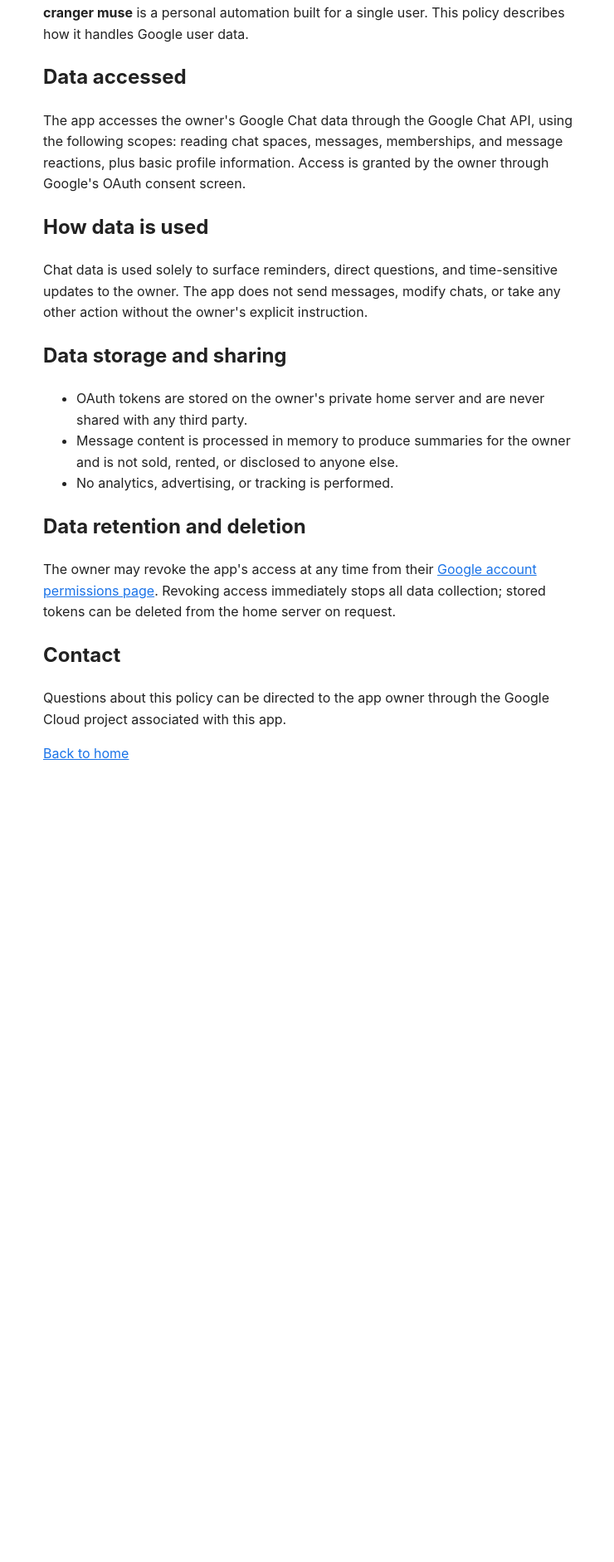
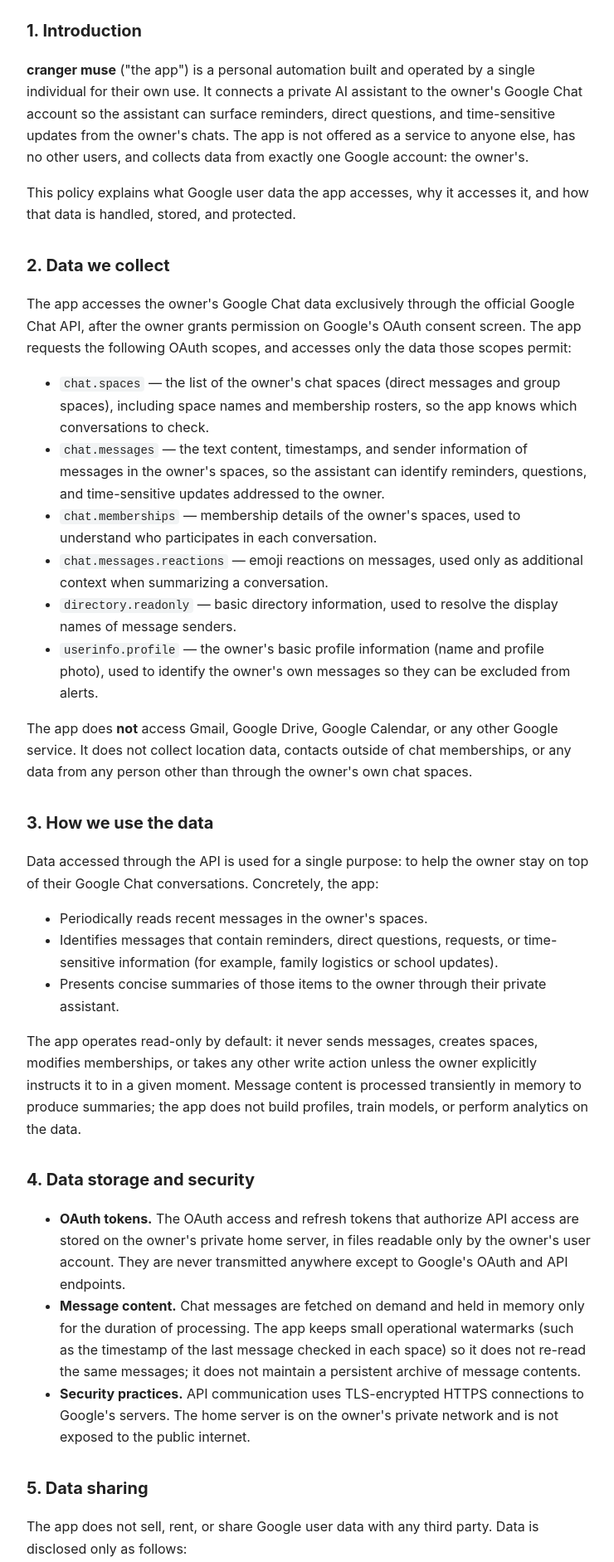
Before and after one commit to cranger/Muse, a plain HTML site: page oauth-branding-site/privacy.html in a window 1280 px wide. Shown: the part 150-2033 px from the top of the page at 83% size, without its empty margins (268-1008 px from the left). Before the commit the page ends 1120 px from the top, so only its background shows below. Drawn offline with Linux system fonts and the light colour scheme.

Commit message:
Expand privacy policy with detailed data collection and usage info

```diff
--- a/oauth-branding-site/privacy.html
+++ b/oauth-branding-site/privacy.html
@@ -5,41 +5,119 @@
 <meta name="viewport" content="width=device-width, initial-scale=1">
 <title>Privacy Policy — cranger muse</title>
 <style>
-  body { font-family: -apple-system, system-ui, sans-serif; max-width: 640px; margin: 48px auto; padding: 0 20px; color: #222; line-height: 1.6; }
+  body { font-family: -apple-system, system-ui, sans-serif; max-width: 680px; margin: 48px auto; padding: 0 20px; color: #222; line-height: 1.65; }
   h1 { font-size: 28px; }
+  h2 { font-size: 20px; margin-top: 32px; }
   a { color: #1a73e8; }
+  code { background: #f1f3f4; padding: 1px 5px; border-radius: 4px; font-size: 14px; }
 </style>
 </head>
 <body>
 <h1>Privacy Policy</h1>
 <p>Last updated: October 2, 2026</p>
-<p><strong>cranger muse</strong> is a personal automation built for a single
-user. This policy describes how it handles Google user data.</p>
-<h2>Data accessed</h2>
-<p>The app accesses the owner's Google Chat data through the Google Chat API,
-using the following scopes: reading chat spaces, messages, memberships, and
-message reactions, plus basic profile information. Access is granted by the
-owner through Google's OAuth consent screen.</p>
-<h2>How data is used</h2>
-<p>Chat data is used solely to surface reminders, direct questions, and
-time-sensitive updates to the owner. The app does not send messages, modify
-chats, or take any other action without the owner's explicit instruction.</p>
-<h2>Data storage and sharing</h2>
+
+<h2>1. Introduction</h2>
+<p><strong>cranger muse</strong> ("the app") is a personal automation built and
+operated by a single individual for their own use. It connects a private AI
+assistant to the owner's Google Chat account so the assistant can surface
+reminders, direct questions, and time-sensitive updates from the owner's chats.
+The app is not offered as a service to anyone else, has no other users, and
+collects data from exactly one Google account: the owner's.</p>
+<p>This policy explains what Google user data the app accesses, why it accesses
+it, and how that data is handled, stored, and protected.</p>
+
+<h2>2. Data we collect</h2>
+<p>The app accesses the owner's Google Chat data exclusively through the
+official Google Chat API, after the owner grants permission on Google's OAuth
+consent screen. The app requests the following OAuth scopes, and accesses only
+the data those scopes permit:</p>
 <ul>
-  <li>OAuth tokens are stored on the owner's private home server and are never
-  shared with any third party.</li>
-  <li>Message content is processed in memory to produce summaries for the owner
-  and is not sold, rented, or disclosed to anyone else.</li>
-  <li>No analytics, advertising, or tracking is performed.</li>
+  <li><code>chat.spaces</code> — the list of the owner's chat spaces (direct
+  messages and group spaces), including space names and membership rosters, so
+  the app knows which conversations to check.</li>
+  <li><code>chat.messages</code> — the text content, timestamps, and sender
+  information of messages in the owner's spaces, so the assistant can identify
+  reminders, questions, and time-sensitive updates addressed to the owner.</li>
+  <li><code>chat.memberships</code> — membership details of the owner's spaces,
+  used to understand who participates in each conversation.</li>
+  <li><code>chat.messages.reactions</code> — emoji reactions on messages, used
+  only as additional context when summarizing a conversation.</li>
+  <li><code>directory.readonly</code> — basic directory information, used to
+  resolve the display names of message senders.</li>
+  <li><code>userinfo.profile</code> — the owner's basic profile information
+  (name and profile photo), used to identify the owner's own messages so they
+  can be excluded from alerts.</li>
 </ul>
-<h2>Data retention and deletion</h2>
-<p>The owner may revoke the app's access at any time from their
-<a href="https://myaccount.google.com/permissions">Google account permissions
-page</a>. Revoking access immediately stops all data collection; stored tokens
-can be deleted from the home server on request.</p>
-<h2>Contact</h2>
+<p>The app does <strong>not</strong> access Gmail, Google Drive, Google
+Calendar, or any other Google service. It does not collect location data,
+contacts outside of chat memberships, or any data from any person other than
+through the owner's own chat spaces.</p>
+
+<h2>3. How we use the data</h2>
+<p>Data accessed through the API is used for a single purpose: to help the
+owner stay on top of their Google Chat conversations. Concretely, the app:</p>
+<ul>
+  <li>Periodically reads recent messages in the owner's spaces.</li>
+  <li>Identifies messages that contain reminders, direct questions, requests,
+  or time-sensitive information (for example, family logistics or school
+  updates).</li>
+  <li>Presents concise summaries of those items to the owner through their
+  private assistant.</li>
+</ul>
+<p>The app operates read-only by default: it never sends messages, creates
+spaces, modifies memberships, or takes any other write action unless the owner
+explicitly instructs it to in a given moment. Message content is processed
+transiently in memory to produce summaries; the app does not build profiles,
+train models, or perform analytics on the data.</p>
+
+<h2>4. Data storage and security</h2>
+<ul>
+  <li><strong>OAuth tokens.</strong> The OAuth access and refresh tokens that
+  authorize API access are stored on the owner's private home server, in files
+  readable only by the owner's user account. They are never transmitted
+  anywhere except to Google's OAuth and API endpoints.</li>
+  <li><strong>Message content.</strong> Chat messages are fetched on demand and
+  held in memory only for the duration of processing. The app keeps small
+  operational watermarks (such as the timestamp of the last message checked in
+  each space) so it does not re-read the same messages; it does not maintain a
+  persistent archive of message contents.</li>
+  <li><strong>Security practices.</strong> API communication uses TLS-encrypted
+  HTTPS connections to Google's servers. The home server is on the owner's
+  private network and is not exposed to the public internet.</li>
+</ul>
+
+<h2>5. Data sharing</h2>
+<p>The app does not sell, rent, or share Google user data with any third party.
+Data is disclosed only as follows:</p>
+<ul>
+  <li>To Google's API servers, as required to make the authorized API calls
+  described above.</li>
+  <li>If required by law, in which case disclosure is limited to what is
+  legally compelled.</li>
+</ul>
+<p>There are no advertisers, analytics providers, data brokers, or other third
+parties with access to the data.</p>
+
+<h2>6. Data retention and deletion</h2>
+<p>Operational watermarks (per-space timestamps) are retained until the owner
+deletes them or decommissions the app. OAuth tokens persist until the owner
+revokes access or deletes them.</p>
+<p>The owner can stop all data collection at any time by revoking the app's
+access on the <a href="https://myaccount.google.com/permissions">Google
+account permissions page</a>. Revocation takes effect immediately: the app can
+no longer call the API, and any stored tokens become useless. To delete stored
+tokens and watermarks from the home server, the owner may delete the app's
+credential files directly.</p>
+
+<h2>7. Changes to this policy</h2>
+<p>If this policy changes materially, the "Last updated" date above will be
+revised. Because the app has a single user — its owner and operator — changes
+are made solely at the owner's discretion.</p>
+
+<h2>8. Contact</h2>
 <p>Questions about this policy can be directed to the app owner through the
 Google Cloud project associated with this app.</p>
+
 <p><a href="index.html">Back to home</a></p>
 </body>
 </html>
```
